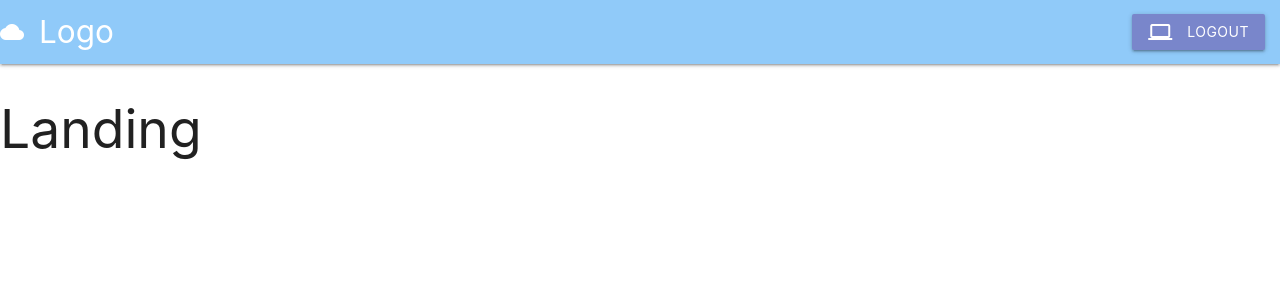
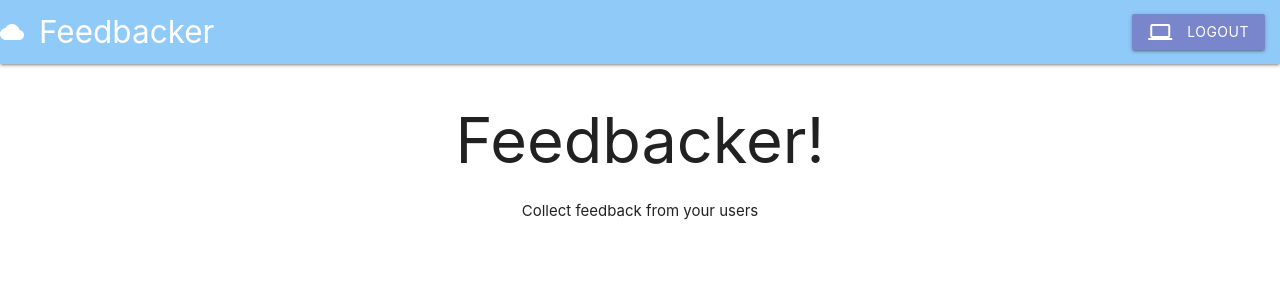
Before and after one commit to alumezi/fullstack-js, a React (Create React App) app in the folder client/: page / in a window 1280 px wide. Shown: the top 300 px of the page. Built offline with nearby package versions, Linux system fonts and the light colour scheme; no server answers.

Commit message:
Login/logut flow

```diff
--- a/client/src/components/App.js
+++ b/client/src/components/App.js
@@ -4,9 +4,9 @@ import { connect } from 'react-redux';
 import * as actions from '../actions';
 
 import Header from './Header';
+import Landing from './Landing';
 const Dashboard = () => <h2>Dashboard</h2>;
 const SurveyNew = () => <h2>SurveyNew</h2>;
-const Landing = () => <h2>Landing</h2>;
 
 class App extends Component {
     componentDidMount() {
--- a/client/src/components/Header.js
+++ b/client/src/components/Header.js
@@ -1,11 +1,12 @@
-import React from 'react';
-import { connect } from 'react-redux';
+import React from "react";
+import { connect } from "react-redux";
+import { Link } from "react-router-dom";
 
 class Header extends React.Component {
   renderContent() {
     switch (this.props.auth) {
       case null:
-                return
+        return;
       case false:
         return (
           <li>
@@ -14,27 +15,31 @@ class Header extends React.Component {
               Sign in with Google
             </a>
           </li>
-                )
+        );
       default:
-                return <li>
-                    <a href="/logout" className="waves-effect indigo lighten-2 btn">
+        return (
+          <li>
+            <a href="/api/logout" className="waves-effect indigo lighten-2 btn">
               <i className="material-icons left">laptop</i>
               Logout
             </a>
           </li>
+        );
     }
   }
 
   render() {
-        return <nav>
+    return (
+      <nav>
         <div className="nav-wrapper blue lighten-3  ">
-                <a href="/" className="brand-logo"><i className="material-icons">cloud</i>Logo</a>
-                <ul className="right hide-on-med-and-down">
-
-                    {this.renderContent()}
-                </ul>
+          <Link to={this.props.auth ? "/surveys" : "/"} className="brand-logo">
+            <i className="material-icons">cloud</i>
+            Feedbacker
+          </Link>
+          <ul className="right hide-on-med-and-down">{this.renderContent()}</ul>
         </div>
       </nav>
+    );
   }
 }
 
--- /dev/null
+++ b/client/src/components/Landing.js
@@ -0,0 +1,14 @@
+import React from 'react';
+
+const Landing = () => {
+    return (
+        <div style={{ textAlign: 'center' }} >
+            <h1>
+                Feedbacker!
+            </h1>
+            Collect feedback from your users
+        </div>
+    )
+};
+
+export default Landing
```
Also changed, not shown: 1 other file (tests, documents, lock files or other folders). Lines whose indentation alone changed are shown as unchanged.
